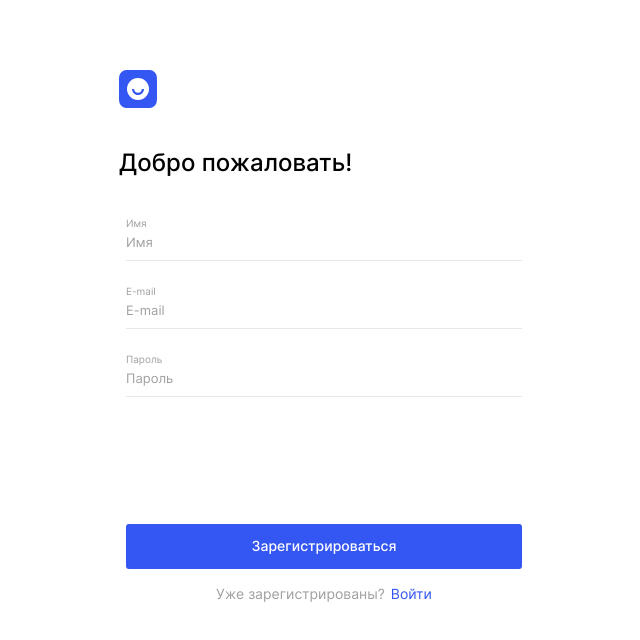
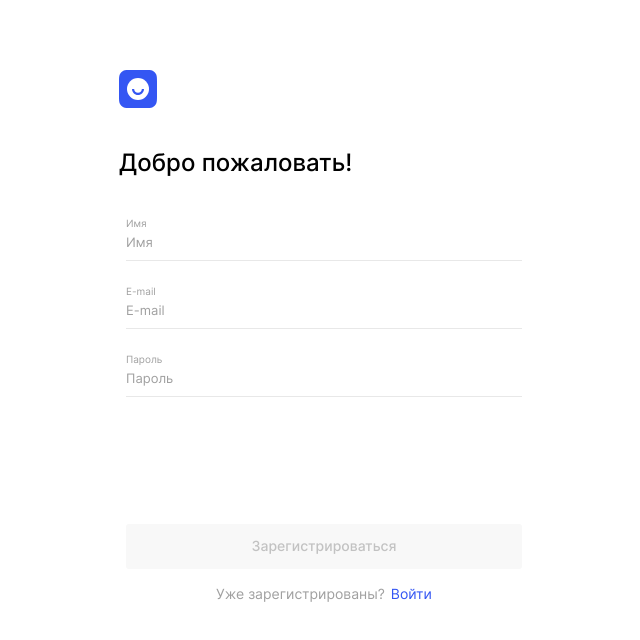
Before and after one commit to fibez/movies-explorer-frontend, a React (Create React App) app: page /signup in a window 1280 px wide. Shown: the top 640 px of the page, without its empty margins (316-956 px from the left). Built offline with nearby package versions, Linux system fonts and the light colour scheme.

Commit message:
bug fixes: user can submit profile changes if newdata=olddata; all forms button disabled by default

```diff
--- a/src/components/AuthenticationPage/AuthenticationPage.js
+++ b/src/components/AuthenticationPage/AuthenticationPage.js
@@ -9,7 +9,13 @@ function AuthenticationPage(props) {
         <section className="authenticationpage">
             <div className="authenticationpage__title-container">
                 <Logo isLogoHidden={props.isLogoHidden} />
-                <h1 className={`authenticationpage__title ${props.type === 'profile' ? 'authenticationpage__title_profile' : ''}`}>{props.title}</h1>
+                <h1
+                    className={`authenticationpage__title ${
+                        props.type === 'profile' ? 'authenticationpage__title_profile' : ''
+                    }`}
+                >
+                    {props.title}
+                </h1>
             </div>
             <Form
                 buttonText={props.submitButtonText}
@@ -21,6 +27,7 @@ function AuthenticationPage(props) {
                 formValidationMessage={props.formValidationMessage}
                 isLoading={props.isLoading}
                 isUserRequestSucces={props.isUserRequestSucces}
+                isFormValuesDataDifferent={props.isFormValuesDataDifferent}
             >
                 {props.children}
             </Form>
--- a/src/components/Form/Form.css
+++ b/src/components/Form/Form.css
@@ -50,6 +50,11 @@
     font-style: normal;
     font-weight: 500;
     line-height: normal;
+}
+
+.form__submit-button:disabled:hover {
+    cursor: auto;
+    opacity: 1;
 }
 
 .form__error-message {
--- a/src/components/Form/Form.js
+++ b/src/components/Form/Form.js
@@ -3,7 +3,7 @@ import { useLocation } from 'react-router-dom';
 
 function Form(props) {
     const location = useLocation();
-    const isButtonDisabled = !props.isFormValid || props.isLoading;
+    const isButtonDisabled = !props.isFormValid || props.isLoading || props.isFormValuesDataDifferent;
     const isUserRequestSucces = props.isUserRequestSucces;
 
     function getClassNameByPath() {
--- a/src/components/Profile/Profile.js
+++ b/src/components/Profile/Profile.js
@@ -1,12 +1,13 @@
 import './Profile.css';
 import Header from '../Header/Header';
 import AuthenticationPage from '../AuthenticationPage/AuthenticationPage';
-import { useEffect, useContext } from 'react';
+import { useEffect, useContext, useState } from 'react';
 import useForm from '../../hooks/useForm';
 import { CurrentUserContext } from '../../context/CurrentUserContext';
 
 function Profile(props) {
     const currentUser = useContext(CurrentUserContext);
+    const [isFormValuesDataDifferent, setIsFormValuesDataDifferent] = useState(false);
     const isLogoHidden = true;
     const { formValues, handleChange, isValid, inputErrors, resetForm } = useForm();
 
@@ -17,6 +18,14 @@ function Profile(props) {
             resetForm(currentUser, {}, true);
         }
     }, [currentUser, resetForm]);
+
+    useEffect(() => {
+        if (formValues.name === currentUser.name && formValues.email === currentUser.email) {
+            setIsFormValuesDataDifferent(true);
+        } else {
+            setIsFormValuesDataDifferent(false);
+        }
+    }, [formValues]);
 
     useEffect(() => {
         const handleEsc = (event) => {
@@ -60,6 +69,7 @@ function Profile(props) {
                     isLoading={props.isLoading}
                     isUserRequestSucces={props.isUserRequestSucces}
                     onLogOut={props.onLogOut}
+                    isFormValuesDataDifferent={isFormValuesDataDifferent}
                 >
                     <div className="profile__input-container">
                         <label className="profile__input-label" htmlFor="name">
--- a/src/hooks/useForm.js
+++ b/src/hooks/useForm.js
@@ -5,7 +5,7 @@ const validator = require('email-validator');
 function useForm() {
     const [formValues, setFormValues] = useState({});
     const [inputErrors, setInputErrors] = useState({});
-    const [isValid, setIsValid] = useState({});
+    const [isValid, setIsValid] = useState(false);
 
     function handleChange(e) {
         const { name, value } = e.target;
```
